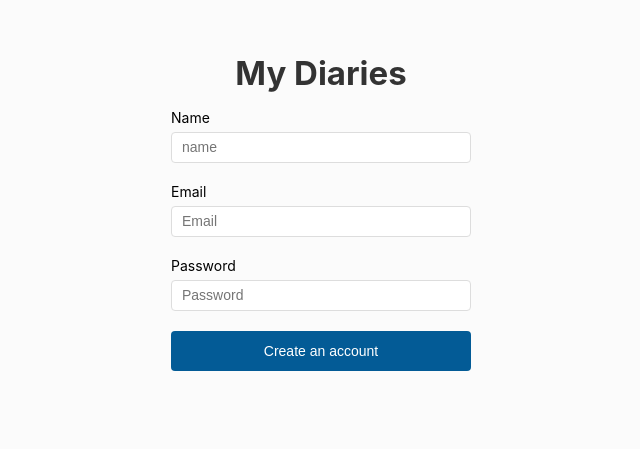
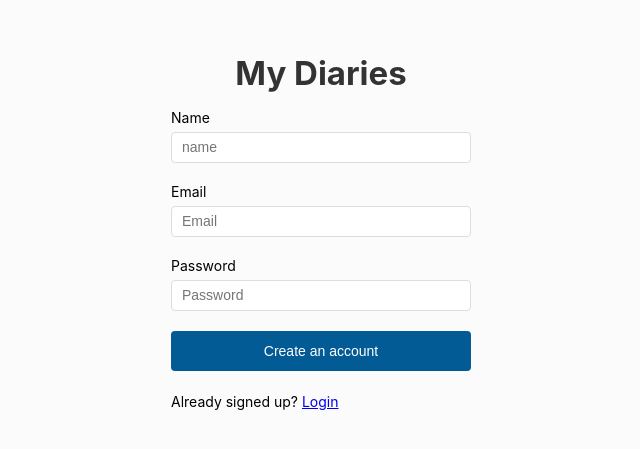
Before and after one commit to explore-free-projects/my-diaries-front-end, a React (Create React App) app: page /signup in a window 1280 px wide. Shown: the part 157-606 px from the top of the page, without its empty margins (319-959 px from the left). Built offline with nearby package versions, Linux system fonts and the light colour scheme.

Commit message:
form text changes

```diff
--- a/src/Routes/Login/Login.js
+++ b/src/Routes/Login/Login.js
@@ -1,7 +1,7 @@
 import React, { Component } from 'react';
 import styled from 'styled-components';
 import { LocalStorage } from 'utils';
-import { withRouter } from "react-router";
+import { NavLink, withRouter } from "react-router-dom";
 
 const localStore = LocalStorage();
 
@@ -27,6 +27,10 @@ const LoginForm = styled.form `
     border: none;
     outline: 0;
     cursor: pointer;
+    margin-bottom: 20px;
+    ~ span {
+      font-size: 14px;
+    }
   }
 `;
 
@@ -105,6 +109,7 @@ class Login extends Component {
           <LoginInput type="password" value={this.state.password} onChange={(e) => this.setState({password: e.target.value})}/>
         </LoginInputGroup>
         <button type="submit">Login</button>
+        <span>Don't have an account? <NavLink to="/signup">Sign up</NavLink></span>
       </LoginForm>
     );
   }
--- a/src/Routes/Signup/Signup.js
+++ b/src/Routes/Signup/Signup.js
@@ -1,6 +1,6 @@
 import React from 'react';
 import styled from 'styled-components';
-import { withRouter } from "react-router";
+import { NavLink, withRouter } from "react-router-dom";
 import { useForm } from "react-hook-form";
 import * as yup from "yup";
 
@@ -32,6 +32,11 @@ const LoginForm = styled.form `
     border: none;
     outline: 0;
     cursor: pointer;
+    margin-bottom: 20px;
+
+    ~ span {
+      font-size: 14px;
+    }
   }
 `;
 
@@ -80,8 +85,9 @@ function SingupForm(props) {
     validationSchema: schema
   });
 
+  const [validation, setValidation] = React.useState('');
+
   const onSubmit = (value) => {
-
     fetch(`${API_URL}/user/signup`, {
       method: 'POST',
       body: JSON.stringify(value),
@@ -90,6 +96,11 @@ function SingupForm(props) {
       })
     }).then(val => val.json())
     .then(data => {
+      if(data.status === 403){
+        setValidation(data.message)
+        return;
+      }
+
       window.localStorage.setItem("jwt", data.token)
       props.history.push("directory");
     }).catch(err => {
@@ -100,6 +111,7 @@ function SingupForm(props) {
   return (
     <LoginForm onSubmit={handleSubmit(onSubmit)}>
       <Logo>My Diaries</Logo>
+      {validation && validation}
       <LoginInputGroup>
         <InputLabel>Name</InputLabel>
         <LoginInput
@@ -128,6 +140,7 @@ function SingupForm(props) {
           {errors.password && <span>{errors.password.message}</span>}
       </LoginInputGroup>
       <button type="submit">Create an account</button>
+      <span>Already signed up? <NavLink to="/login">Login</NavLink></span>
     </LoginForm>
   )
 }
```
